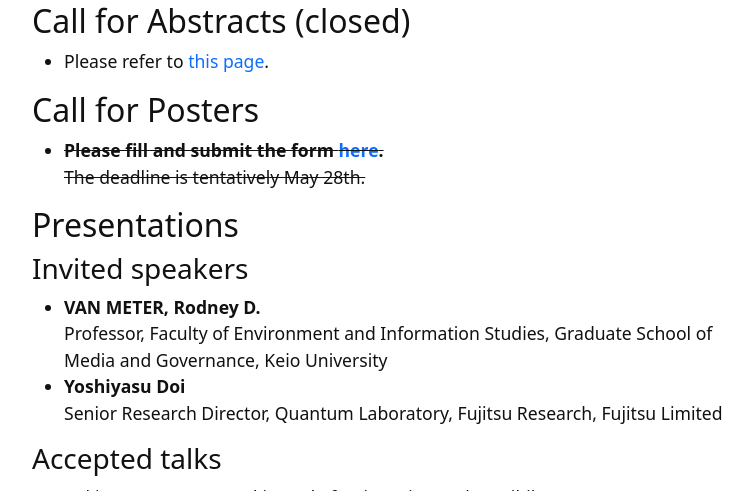
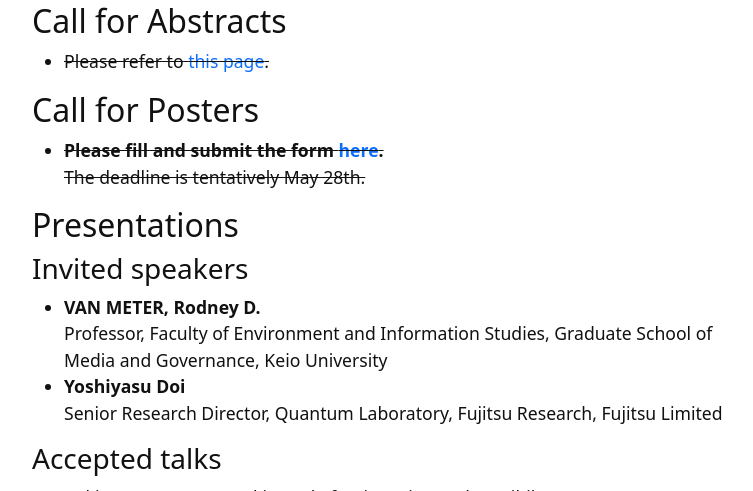
Before and after one commit to ftqcsa/ftqcsa.github.io, a Jekyll site: the page built from index.md, in a window 1280 px wide and 900 px high, scrolled down 1390 px, cut to the strip 261-752 px from the top of the window. Shown: the whole strip, without its empty margins (245-998 px from the left). Built offline with Jekyll 4.4.1, drawn with Linux system fonts in a browser that asks for light colours.

Commit message:
Update index.md

```diff
--- a/index.md
+++ b/index.md
@@ -27,9 +27,9 @@ The journey toward harnessing the power of FTQC has just begun, and it is essent
 
 {% endraw %}
 
-## Call for Abstracts (closed)
+## Call for Abstracts
 
-- Please refer to [this page](/cfa/).
+- ~~Please refer to [this page](/cfa/).~~
 
 ## Call for Posters
 
```
